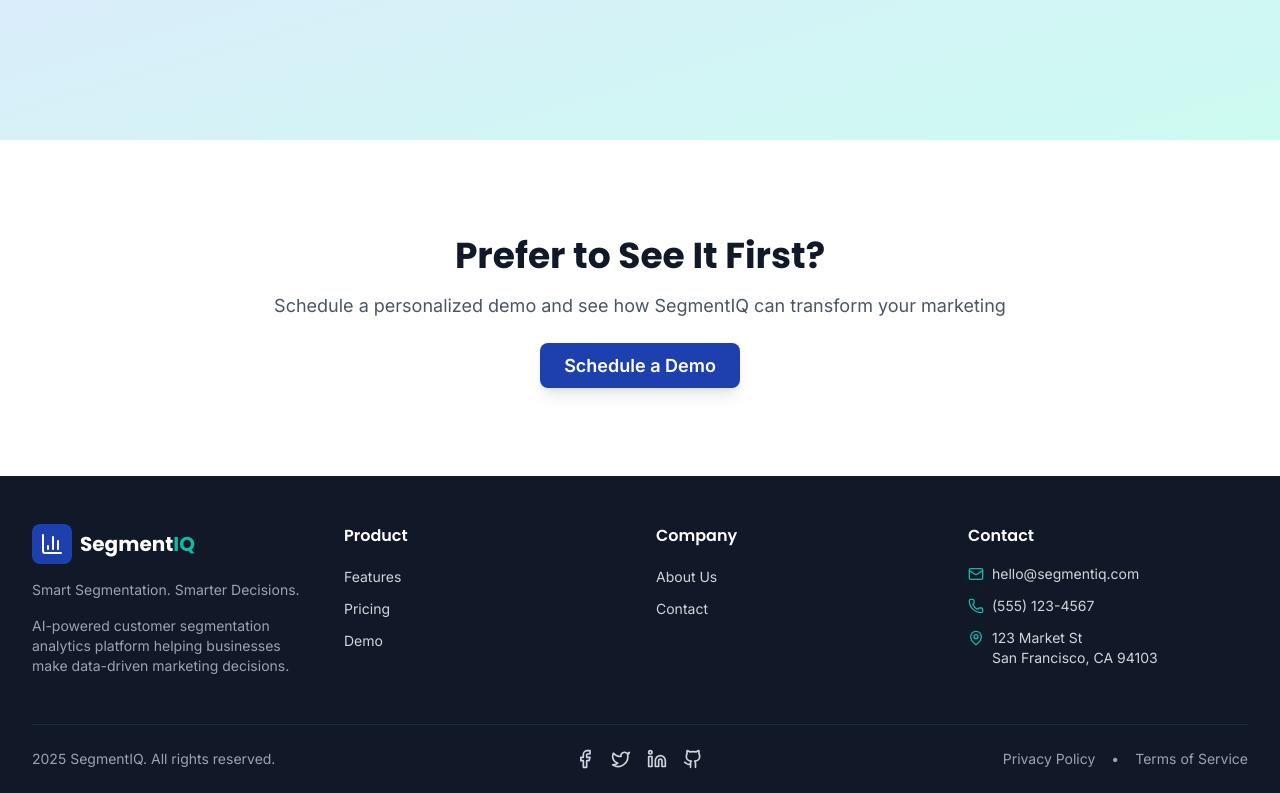
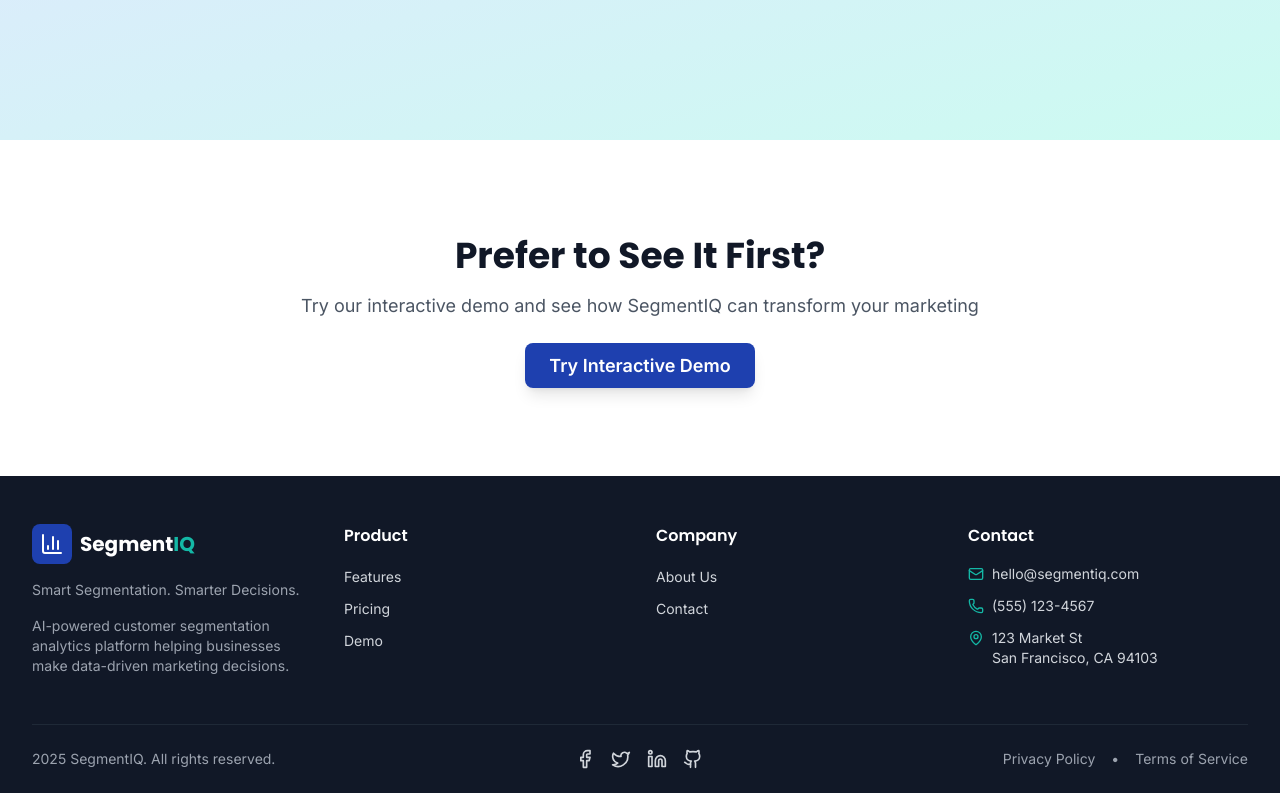
Before and after one commit to Giorgoskaraliolios/segmentIQ, a React (Vite) app: page /contact in a window 1280 px wide. Shown: the part 1526-2319 px from the top of the page. Built offline with nearby package versions, Linux system fonts and the light colour scheme.

Commit message:
Update all demo and trial buttons to link to interactive dashboard

```diff
--- a/src/pages/ContactPage.tsx
+++ b/src/pages/ContactPage.tsx
@@ -256,10 +256,10 @@ const ContactPage = () => {
               Prefer to See It First?
             </h2>
             <p className="text-lg text-gray-600 mb-8">
-              Schedule a personalized demo and see how SegmentIQ can transform your marketing
+              Try our interactive demo and see how SegmentIQ can transform your marketing
             </p>
-            <a href="/demo" className="btn-primary text-lg">
-              Schedule a Demo
+            <a href="/dashboard" className="btn-primary text-lg">
+              Try Interactive Demo
             </a>
           </div>
         </div>
--- a/src/pages/DemoPage.tsx
+++ b/src/pages/DemoPage.tsx
@@ -104,9 +104,9 @@ const DemoPage = () => {
             <p className="text-lg md:text-xl text-gray-600 mb-8">
               Experience the power of AI-driven customer segmentation with our interactive demo
             </p>
-            <Link to="/contact" className="btn-primary text-lg">
+            <Link to="/dashboard" className="btn-primary text-lg">
               <Play className="inline-block mr-2 h-5 w-5" />
-              Watch Video Demo (2:30)
+              Try Interactive Demo
             </Link>
           </div>
         </div>
@@ -238,7 +238,7 @@ const DemoPage = () => {
               Start your free 14-day trial and see the difference SegmentIQ can make
             </p>
             <div className="flex flex-col sm:flex-row gap-4 justify-center">
-              <Link to="/contact" className="btn-primary bg-white text-primary hover:bg-gray-100">
+              <Link to="/dashboard" className="btn-primary bg-white text-primary hover:bg-gray-100">
                 Start Free Trial
                 <ArrowRight className="inline-block ml-2 h-5 w-5" />
               </Link>
--- a/src/pages/FeaturesPage.tsx
+++ b/src/pages/FeaturesPage.tsx
@@ -228,7 +228,7 @@ const FeaturesPage = () => {
               Start your free 14-day trial and experience all features risk-free
             </p>
             <div className="flex flex-col sm:flex-row gap-4 justify-center">
-              <a href="/demo" className="btn-primary bg-white text-primary hover:bg-gray-100">
+              <a href="/dashboard" className="btn-primary bg-white text-primary hover:bg-gray-100">
                 Start Free Trial
                 <ArrowRight className="inline-block ml-2 h-5 w-5" />
               </a>
--- a/src/pages/HomePage.tsx
+++ b/src/pages/HomePage.tsx
@@ -117,12 +117,12 @@ const HomePage = () => {
               AI-powered segmentation that tells you exactly which customers to target—and why. Stop guessing. Start growing.
             </p>
             <div className="flex flex-col sm:flex-row gap-4 justify-center items-center">
-              <Link to="/demo" className="btn-primary text-lg w-full sm:w-auto">
+              <Link to="/dashboard" className="btn-primary text-lg w-full sm:w-auto">
                 Start Free Trial
                 <ArrowRight className="inline-block ml-2 h-5 w-5" />
               </Link>
-              <Link to="/demo" className="btn-secondary text-lg w-full sm:w-auto">
-                Watch Demo
+              <Link to="/dashboard" className="btn-secondary text-lg w-full sm:w-auto">
+                Try Interactive Demo
               </Link>
             </div>
             <p className="mt-6 text-sm text-gray-500">
@@ -292,7 +292,7 @@ const HomePage = () => {
             <p className="text-lg text-gray-600 mb-8">
               Join 500+ marketing teams making smarter decisions with SegmentIQ
             </p>
-            <Link to="/demo" className="btn-primary text-lg">
+            <Link to="/dashboard" className="btn-primary text-lg">
               Start Your Free Trial
               <ArrowRight className="inline-block ml-2 h-5 w-5" />
             </Link>
--- a/src/pages/PricingPage.tsx
+++ b/src/pages/PricingPage.tsx
@@ -180,7 +180,7 @@ const PricingPage = () => {
                 </div>
 
                 <Link
-                  to="/demo"
+                  to={plan.price.monthly !== null ? "/dashboard" : "/contact"}
                   className={`block w-full text-center py-3 rounded-lg font-semibold mb-6 transition-all ${
                     plan.popular
                       ? 'btn-primary'
@@ -266,7 +266,7 @@ const PricingPage = () => {
             <p className="text-lg text-primary-100 mb-8">
               Start your free 14-day trial. No credit card required.
             </p>
-            <Link to="/demo" className="btn-primary bg-white text-primary hover:bg-gray-100 text-lg">
+            <Link to="/dashboard" className="btn-primary bg-white text-primary hover:bg-gray-100 text-lg">
               Start Free Trial
               <ArrowRight className="inline-block ml-2 h-5 w-5" />
             </Link>
```
